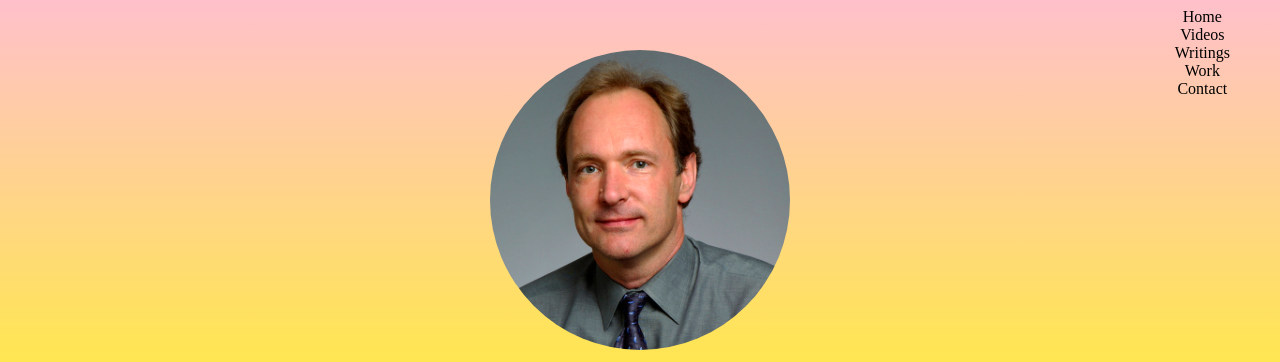
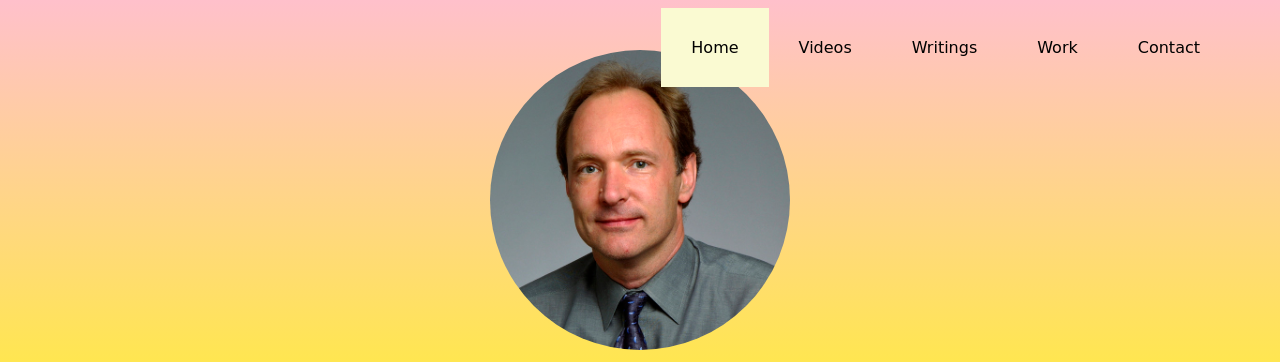
Before and after one commit to maadhav2010283/Timlee, a plain HTML site: page index.html in a window 1280 px wide. In both pictures the pointer is over the item "Home". Shown: the top 362 px of the page. Drawn offline with Linux system fonts and the light colour scheme; a web font is replaced by a local one.

Commit message:
Update sytle.css

```diff
--- a/sytle.css
+++ b/sytle.css
@@ -47,12 +47,12 @@ h1{
 
 
 }
-.links{
+.link{
     font-family: 'Comforter', cursive;
     float: left;
     padding:30px;
     cursor: pointer;
 }
-.links:hover{
+.link:hover{
     background-color:lightgoldenrodyellow;
 }
```
